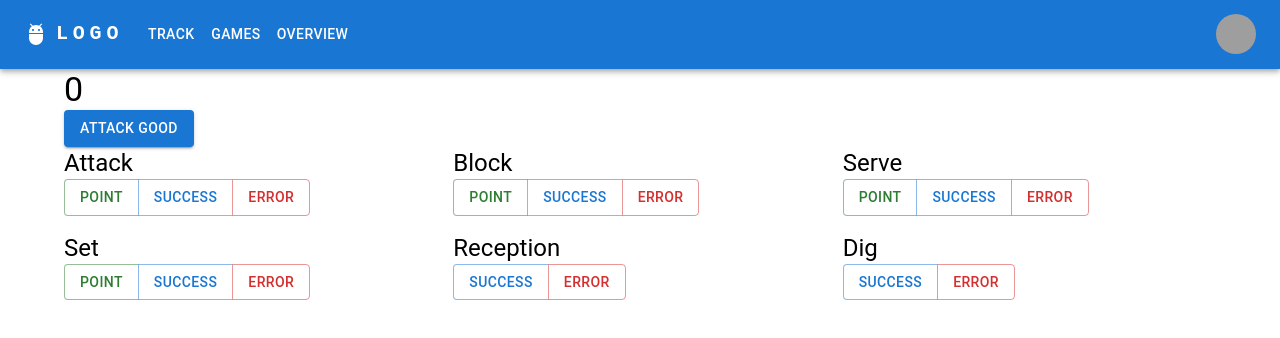
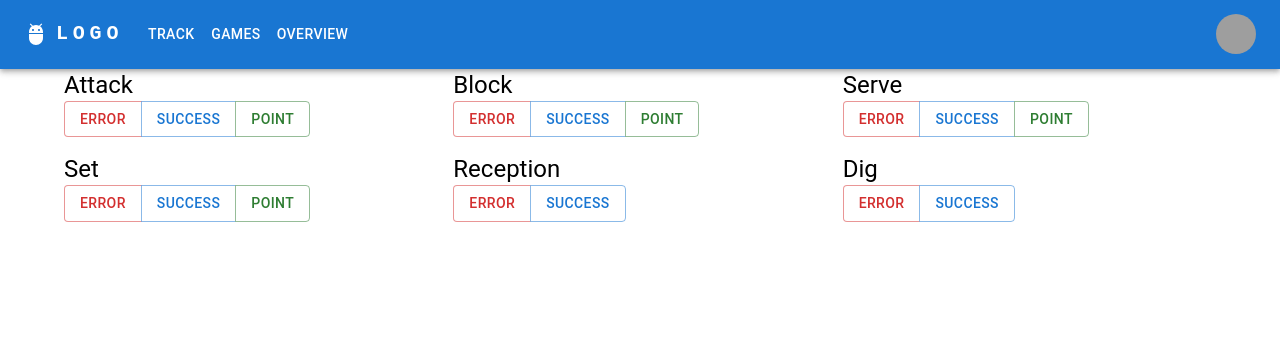
Before and after one commit to Angelo4/Volleyball-Stat-Tracker, a React (Create React App) app in the folder vollball-stat-tracker-app/: page / in a window 1280 px wide. Shown: the top 338 px of the page. Built offline with nearby package versions, Linux system fonts and the light colour scheme; grey boxes are pictures that could not be loaded.

Commit message:
Dispatch actions on ActionButtonGroup components

```diff
--- a/vollball-stat-tracker-app/src/app/components/action-button-group.tsx
+++ b/vollball-stat-tracker-app/src/app/components/action-button-group.tsx
@@ -1,43 +1,27 @@
 import { Button, ButtonGroup, Grid, Typography } from '@mui/material';
-import { useReducer } from 'react';
-import { useDispatch } from 'react-redux';
-import {
-  VbActionResult,
-  VbActionResultType,
-} from '../../models/VBActionResult';
-import { statKeeperActions } from '../../redux/stats-keeper';
 
 type ActionButtonGroupProps = {
   title: string;
   pointEnabled?: boolean;
+  handlePointClick?: () => { payload: undefined; type: string };
+  handleSuccessClick: () => void;
+  handleErrorClick: () => void;
 };
 
 const ActionButtonGroup = (props: ActionButtonGroupProps) => {
-  const dispatch = useDispatch();
-
   return (
     <Grid item xs={4}>
       <Typography variant="h5">{props.title}</Typography>
       <ButtonGroup>
+        <Button color="error" onClick={props.handleErrorClick}>
+          Error
+        </Button>
+        <Button onClick={props.handleSuccessClick}>Success</Button>
         {!!props.pointEnabled && (
-          <Button
-            color="success"
-            onClick={() => dispatch(statKeeperActions.incrementAttackPoint())}
-          >
+          <Button color="success" onClick={props.handlePointClick}>
             Point
           </Button>
         )}
-        <Button
-          onClick={() => dispatch(statKeeperActions.incrementAttackSuccess())}
-        >
-          Success
-        </Button>
-        <Button
-          color="error"
-          onClick={() => dispatch(statKeeperActions.incrementAttackError())}
-        >
-          Error
-        </Button>
       </ButtonGroup>
     </Grid>
   );
--- a/vollball-stat-tracker-app/src/app/components/track-game.tsx
+++ b/vollball-stat-tracker-app/src/app/components/track-game.tsx
@@ -1,90 +1,84 @@
-import { Button, Container, Grid, Typography } from '@mui/material';
-import { useReducer } from 'react';
-import { VbActionResult } from '../../models/VBActionResult';
+import { Container, Grid } from '@mui/material';
+import { useDispatch } from 'react-redux';
+import { statKeeperActions } from '../../redux/stats-keeper';
 import ActionButtonGroup from './action-button-group';
 
-type VolleyBallStats = {
-  attack: VbActionResult;
-  block: VbActionResult;
-  serve: VbActionResult;
-  reception: VbActionResult;
-  dig: VbActionResult;
-  set: VbActionResult;
-};
-
-const initialState: VolleyBallStats = {
-  attack: {
-    point: 0,
-    success: 0,
-    error: 0,
-  },
-  block: {
-    point: 0,
-    success: 0,
-    error: 0,
-  },
-  serve: {
-    point: 0,
-    success: 0,
-    error: 0,
-  },
-  reception: {
-    success: 0,
-    error: 0,
-  },
-  dig: {
-    success: 0,
-    error: 0,
-  },
-  set: {
-    point: 0,
-    success: 0,
-    error: 0,
-  },
-};
-
-type ACTIONTYPE =
-  | { type: 'success'; payload: number }
-  | { type: 'error'; payload: number };
-
-function reducer(state: typeof initialState, action: ACTIONTYPE) {
-  switch (action.type) {
-    case 'success':
-      return {
-        ...state,
-        attack: {
-          ...state.attack,
-          success: state.attack.success + action.payload,
-        },
-      };
-    case 'error':
-      state.attack.error += action.payload;
-      return state;
-    default:
-      throw new Error();
-  }
-}
-
 const TrackGame = () => {
-  const [state, dispatch] = useReducer(reducer, initialState);
-
-  const attackSuccess = () => {
-    dispatch({ type: 'success', payload: 1 });
-  };
+  const dispatch = useDispatch();
 
   return (
     <Container>
-      <Typography variant="h4">{state.attack.success}</Typography>
-      <Button variant="contained" onClick={attackSuccess}>
-        Attack Good
-      </Button>
       <Grid container spacing={2}>
-        <ActionButtonGroup title="Attack" pointEnabled />
-        <ActionButtonGroup title="Block" pointEnabled />
-        <ActionButtonGroup title="Serve" pointEnabled />
-        <ActionButtonGroup title="Set" pointEnabled />
-        <ActionButtonGroup title="Reception" />
-        <ActionButtonGroup title="Dig" />
+        <ActionButtonGroup
+          title="Attack"
+          pointEnabled
+          handlePointClick={() =>
+            dispatch(statKeeperActions.incrementAttackPoint())
+          }
+          handleSuccessClick={() => {
+            dispatch(statKeeperActions.incrementAttackSuccess());
+          }}
+          handleErrorClick={() => {
+            dispatch(statKeeperActions.incrementAttackError());
+          }}
+        />
+        <ActionButtonGroup
+          title="Block"
+          pointEnabled
+          handlePointClick={() =>
+            dispatch(statKeeperActions.incrementBlockPoint())
+          }
+          handleSuccessClick={() => {
+            dispatch(statKeeperActions.incrementBlockSuccess());
+          }}
+          handleErrorClick={() => {
+            dispatch(statKeeperActions.incrementBlockError());
+          }}
+        />
+        <ActionButtonGroup
+          title="Serve"
+          pointEnabled
+          handlePointClick={() =>
+            dispatch(statKeeperActions.incrementServePoint())
+          }
+          handleSuccessClick={() => {
+            dispatch(statKeeperActions.incrementServeSuccess());
+          }}
+          handleErrorClick={() => {
+            dispatch(statKeeperActions.incrementServeError());
+          }}
+        />
+        <ActionButtonGroup
+          title="Set"
+          pointEnabled
+          handlePointClick={() =>
+            dispatch(statKeeperActions.incrementSetPoint())
+          }
+          handleSuccessClick={() => {
+            dispatch(statKeeperActions.incrementSetSuccess());
+          }}
+          handleErrorClick={() => {
+            dispatch(statKeeperActions.incrementSetError());
+          }}
+        />
+        <ActionButtonGroup
+          title="Reception"
+          handleSuccessClick={() => {
+            dispatch(statKeeperActions.incrementReceptionSuccess());
+          }}
+          handleErrorClick={() => {
+            dispatch(statKeeperActions.incrementReceptionError());
+          }}
+        />
+        <ActionButtonGroup
+          title="Dig"
+          handleSuccessClick={() => {
+            dispatch(statKeeperActions.incrementDigSuccess());
+          }}
+          handleErrorClick={() => {
+            dispatch(statKeeperActions.incrementDigError());
+          }}
+        />
       </Grid>
     </Container>
   );
```
